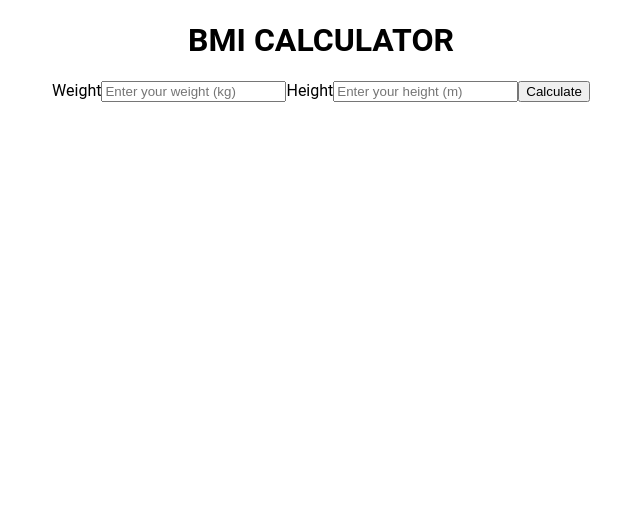
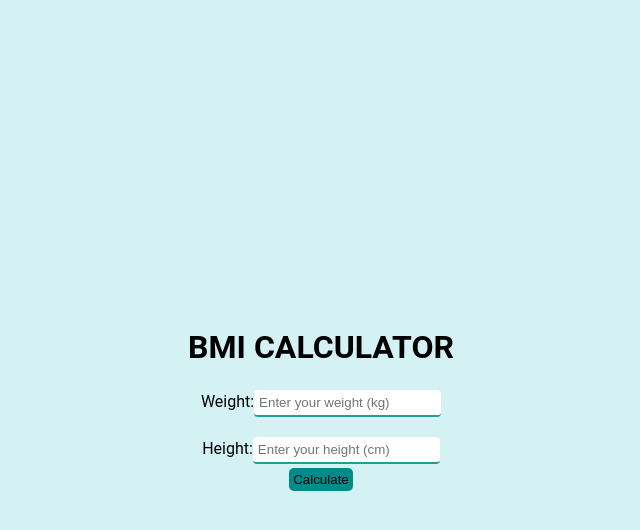
Before and after one commit to kimutai-codes/bmi, a React (Create React App) app: page / in a window 1280 px wide. Shown: the top 530 px of the page, without its empty margins (319-959 px from the left). Built offline with nearby package versions, Linux system fonts and the light colour scheme.

Commit message:
accurate calculation + basic styling

```diff
--- a/src/App.js
+++ b/src/App.js
@@ -4,6 +4,10 @@ import GlobalStyle from "./components/globalStyles";
 
 const AppWrapper = styled.div`
   text-align: center;
+  position: absolute;
+  top: 50%;
+  left: 50%;
+  transform: translate(-50%, -50%);
 `;
 
 const App = () => {
--- a/src/components/enum.js
+++ b/src/components/enum.js
@@ -2,7 +2,29 @@ import React, { Component } from "react";
 import styled from "styled-components";
 import Result from "./result";
 
-const WekaWrapper = styled.div``;
+const WekaWrapper = styled.div`
+  margin: 0 auto;
+  @media (min-width: 300px) {
+    width: 300px;
+  }
+  width: 100%;
+  input {
+    margin: 2px 0px;
+    outline: none;
+    padding: 5px;
+    border-radius: 4px;
+    border: none;
+    border-bottom: 2px solid #229e99;
+  }
+`;
+const Button = styled.button`
+  background-color: darkcyan;
+  outline: none;
+  border-style: none;
+  border-radius: 5px;
+  padding: 4px;
+  margin: 2px 0px;
+`;
 class Enum extends Component {
   constructor(props) {
     super(props);
@@ -26,7 +48,8 @@ class Enum extends Component {
     });
   };
   handleCalc = () => {
-    const result = this.state.weight / ((this.state.height / 100) ^ 2);
+    const r = this.state.weight / (this.state.height / 100) ** 2;
+    const result = Math.round(r * 10) / 10;
     console.log(result);
     this.setState({
       result: result,
@@ -40,8 +63,8 @@ class Enum extends Component {
   render() {
     return (
       <WekaWrapper>
-        <label />
-        Weight
+        <p />
+        Weight:
         <input
           type="text"
           placeholder="Enter your weight (kg)"
@@ -49,24 +72,25 @@ class Enum extends Component {
           value={this.state.weight}
           onChange={this.handleWeight}
         />
-        <label />
-        Height
+        <p />
+        Height:
         <input
           type="text"
-          placeholder="Enter your height (m)"
+          placeholder="Enter your height (cm)"
           value={this.state.height}
           id="height"
           onChange={this.handleHeight}
         />
-        <button
+        <br />
+        <Button
           type="submit"
-          onClick={(e) => {
+          onClick={() => {
             this.handleCalc();
             this.handleShow();
           }}
         >
           Calculate
-        </button>
+        </Button>
         {/* <Result result={this.state.result} /> */}
         {this.state.displayResult ? (
           <Result result={this.state.result} />
--- a/src/components/globalStyles.js
+++ b/src/components/globalStyles.js
@@ -7,6 +7,9 @@ const GlobalStyle = createGlobalStyle`
     padding:0;
     margin:0;
   font-family: 'Roboto', sans-serif;
+    // background-color:#92efe4;
+    background-color:#D4F1F4;
+    box-sizing:border-box;
   }
 `;
 export default GlobalStyle;
--- a/src/components/result.js
+++ b/src/components/result.js
@@ -5,7 +5,11 @@ const Div = styled.div`
   padding: 15px;
   // width: 40%;
   border-radius: 5px;
-  margin: 0 auto;
+  // margin: 0 auto;
+
+  // @media (min-width: 225px) {
+  //   width: 40%;
+  // }
 `;
 const Result = (props) => {
   const { result } = props;
```
